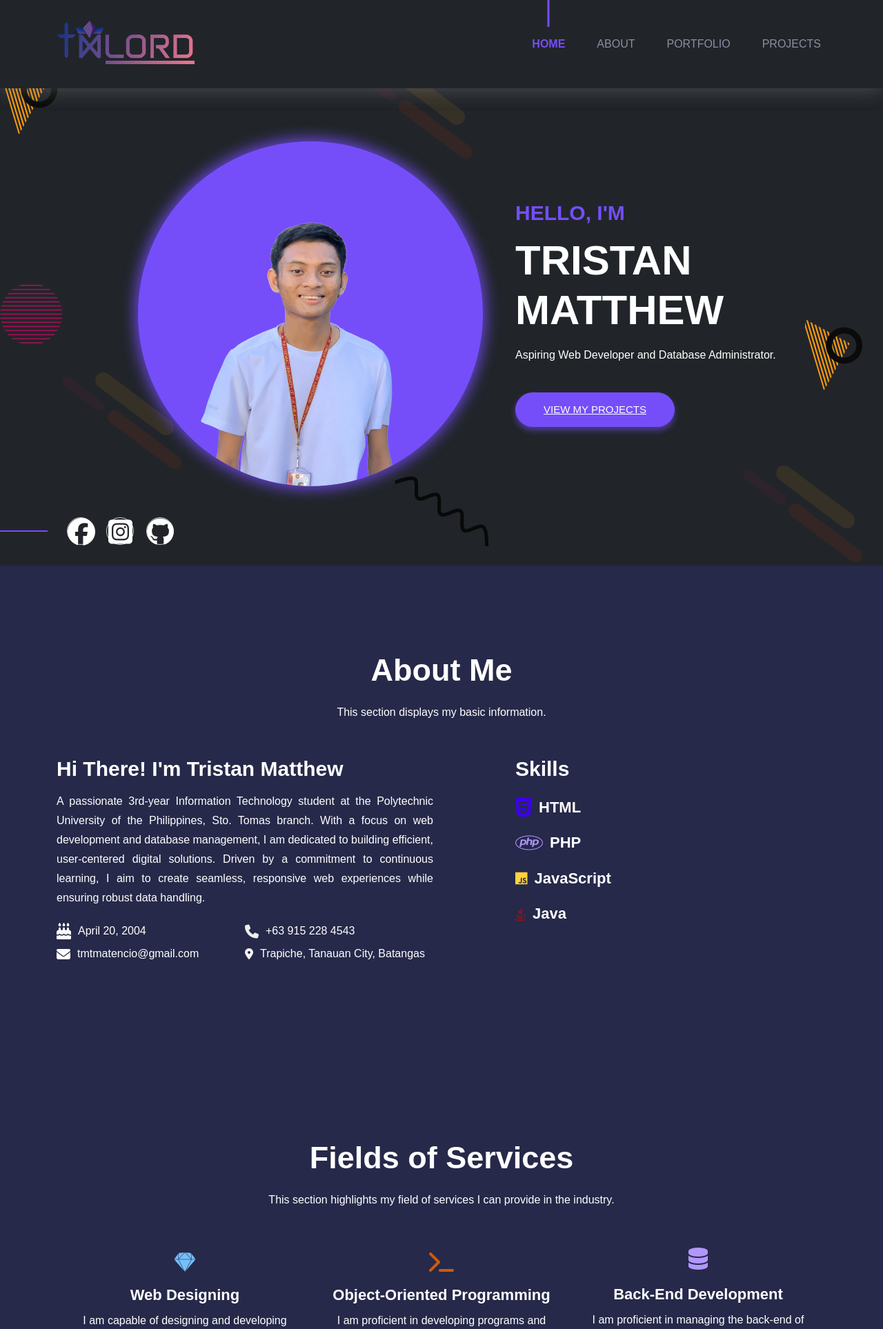
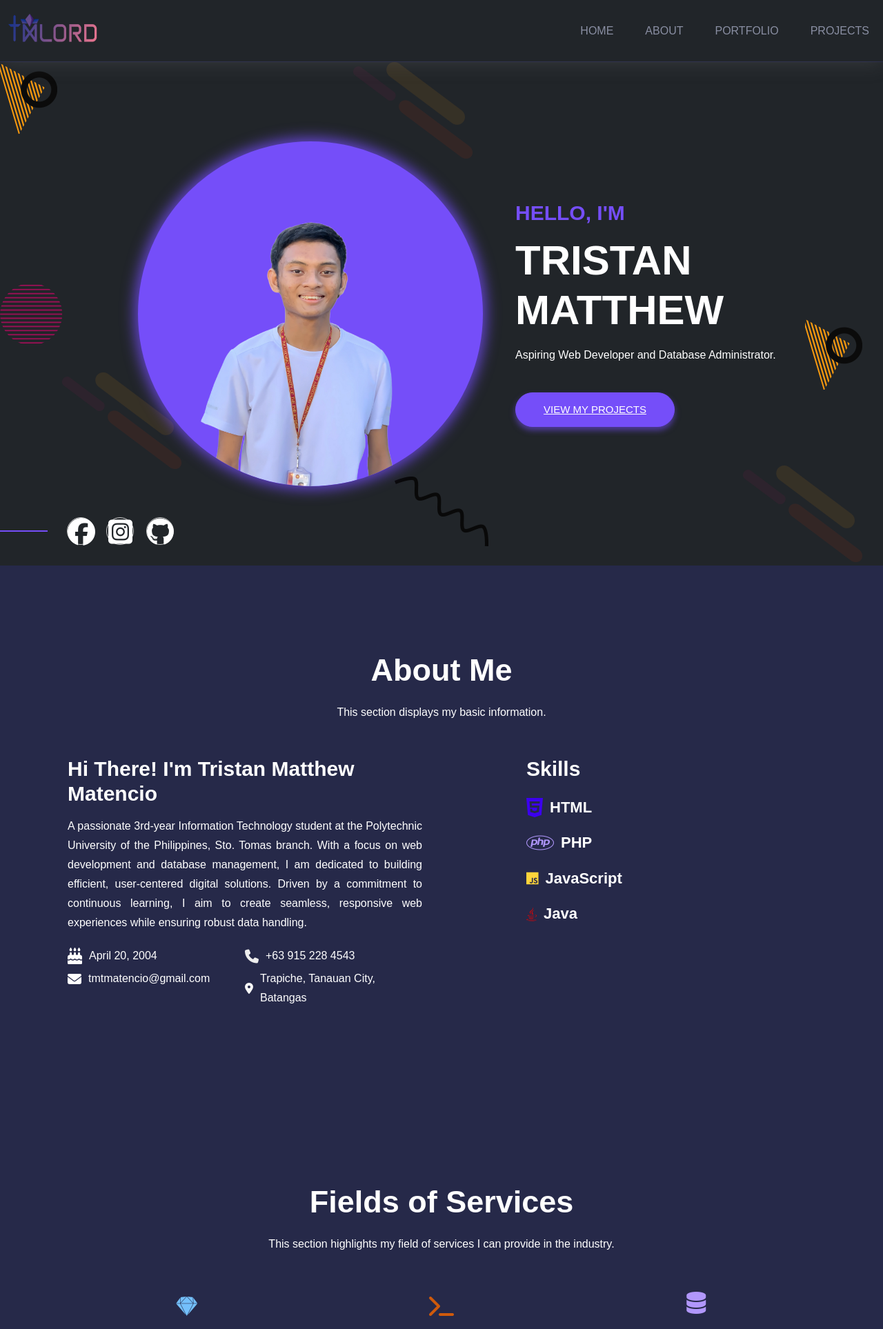
Before and after one commit to TrisMatt20/TrisMatt20.github.io, a PHP site: page / in a window 1280 px wide. Shown: the top 1927 px of the page at 69% size. Run offline with PHP 8.4, Linux system fonts and the light colour scheme; some libraries are stand-ins or nearby versions.

Commit message:
Minor bug fixes

```diff
--- a/Portfolio/assets/css/js/animate-up.js
+++ b/Portfolio/assets/css/js/animate-up.js
@@ -14,10 +14,9 @@ document.addEventListener("DOMContentLoaded", () => {
     targets.forEach(target => observer.observe(target));
 });
 
-// Select all animated elements
+
 const animatedElements = document.querySelectorAll('.animate-left, .animate-right, .animate-up');
 
-// Function to add the 'show' class when element enters the viewport
 const handleScroll = () => {
     animatedElements.forEach((element) => {
         const rect = element.getBoundingClientRect();
@@ -26,9 +25,3 @@ const handleScroll = () => {
         }
     });
 };
-
-// Trigger on scroll
-window.addEventListener('scroll', handleScroll);
-
-// Trigger on page load
-handleScroll();
--- a/index.html
+++ b/index.html
@@ -19,13 +19,12 @@
 <body data-bs-spy="scroll" data-bs-target=".navbar" data-bs-offset="50" tabindex="0">
     <header id="home" class="header-area" data-bs-theme="dark">
         <div class="navigation fixed-top bg-dark">
-            <div class="container">
+            <div class="container-fluid">
                 <div class="row">
-                    <div class="col-lg-12">
-                        <nav class="navbar navbar-expand-lg navbar-dark" style="background-color: #343a40;">
+                    <div class="col">
+                        <nav class="navbar navbar-expand-lg navbar-dark">
                             <a class="navbar-brand" href="index.html">
-                                <img src="Portfolio/assets/css/img/profile/logo.png" style="width: 200px;"
-                                    alt="TM Lord">
+                                <img src="Portfolio/assets/css/img/profile/logo.png" alt="TM Lord">
                             </a>
                             <button class="navbar-toggler" type="button" data-bs-toggle="collapse"
                                 data-bs-target="#navbarContent" aria-controls="navbarContent" aria-expanded="false"
@@ -50,36 +49,6 @@
         </div>
     </header>
     <header id="home" class="header-area" data-bs-theme="dark">
-        <div class="navigation fixed-top bg-dark">
-            <div class="container">
-                <div class="row">
-                    <div class="col-lg-12">
-                        <nav class="navbar navbar-expand-lg navbar-dark">
-                            <a class="navbar-brand" href="index.html">
-                                <img src="Portfolio/assets/css/img/profile/logo.png" style="width: 200px;"
-                                    alt="TM Lord">
-                            </a>
-                            <button class="navbar-toggler" type="button" data-bs-toggle="collapse"
-                                data-bs-target="#navbarSupportedContent" aria-controls="navbarSupportedContent"
-                                aria-expanded="false" aria-label="Toggle navigation">
-                                <span class="navbar-toggler-icon"></span>
-                            </button>
-                            <div class="collapse navbar-collapse" id="navbarSupportedContent">
-                                <ul class="navbar-nav ms-auto">
-                                    <li class="nav-item active"><a class="nav-link page-scroll" href="#home">Home</a>
-                                    </li>
-                                    <li class="nav-item"><a class="nav-link page-scroll" href="#about">About</a></li>
-                                    <li class="nav-item"><a class="nav-link page-scroll" href="#portfolio">Portfolio</a>
-                                    </li>
-                                    <li class="nav-item"><a class="nav-link page-scroll" href="#projects">Projects</a>
-                                    </li>
-                                </ul>
-                            </div>
-                        </nav>
-                    </div>
-                </div>
-            </div>
-        </div>
         <div id="header-content" class="header-content d-flex align-items-center bg-dark text-dark">
             <div class="header-shape shape-one">
                 <img src="Portfolio/assets/css/img/shapes/shape-1.png" alt="Shape" class="img-fluid">
@@ -108,7 +77,7 @@
             <!-- Main Content -->
             <div class="container">
                 <div class="row align-items-center">
-                    <div class=" col-12 col-lg-6 offset-xl-1">
+                    <div class="col-12 col-lg-6 offset-xl-1">
                         <div class="header-image">
                             <img src="Portfolio/assets/css/img/profile/profilePic.png" alt="Picture">
                         </div>
@@ -152,17 +121,17 @@
                 <div class="col-lg-8">
                     <div class="section-title text-center animate-up">
                         <h2 class="title" style="color: #ffffff;">About Me</h2>
-                        <p style="color: #ffffff;">This section displays my basic information.</p>
+                        <p class="px-3" style="color: #ffffff;">This section displays my basic information.</p>
                     </div>
                 </div>
             </div>
             <div class="row">
                 <div class="col-lg-6">
-                    <div class="about-content mt-50 animate-left">
+                    <div class="about-content mt-50 px-3 animate-up">
                         <h5 class="about-title" style="font-weight: bold; color: #ffffff; font-size: 30px;">
-                            Hi There! I'm Tristan Matthew
+                            Hi There! I'm Tristan Matthew Matencio
                         </h5>
-                        <p class="animate-left" style="text-align: justify; color: #ffffff;">
+                        <p style="text-align: justify; color: #ffffff;">
                             A passionate 3rd-year Information Technology student at the Polytechnic University of the
                             Philippines, Sto. Tomas branch. With a focus on web development and database management, I
                             am
@@ -171,7 +140,7 @@
                             robust
                             data handling.
                         </p>
-                        <ul class="clearfix animate-left">
+                        <ul class="clearfix">
                             <li>
                                 <div class="single-info d-flex align-items-center">
                                     <i class="fa-solid fa-cake-candles fa-xl"
@@ -202,7 +171,7 @@
                     </div>
                 </div>
                 <div class="col-xl-5 offset-xl-1 col-lg-6">
-                    <div class="about-skills pt-25 animate-right">
+                    <div class="about-skills pt-25 px-3 animate-up">
                         <div class="skill-item mt-25">
                             <h3 class="about-skills" style="font-weight: bold; color: #ffffff; font-size: 30px;">
                                 Skills
@@ -220,6 +189,7 @@
                                 <i class="fa-brands fa-php fa-2xl" style="color: #b197fc; margin-right: 10px;"></i>
                                 <h4 style="color: #ffffff; margin: 0;">PHP</h4>
                             </div>
+                        </div>
                         <div class="skill-item mt-25">
                             <div class="single-info d-flex align-items-center">
                                 <i class="fa-brands fa-js fa-lg" style="color: #FFD43B; margin-right: 10px;"></i>
@@ -231,6 +201,8 @@
                                 <i class="fa-brands fa-java fa-lg" style="color: #eb0000; margin-right: 10px;"></i>
                                 <h4 style="color: #ffffff; margin: 0;">Java</h4>
                             </div>
+                        </div>
+
                     </div>
                 </div>
             </div>
@@ -244,11 +216,11 @@
                 <div class="col-lg-8">
                     <div class="section-title text-center pb-30 animate-up">
                         <h2 class="title" style="color: #ffffff;">Fields of Services</h2>
-                        <p style="color: #ffffff;">This section highlights my field of services I can provide in the
+                        <p class="px-3"style="color: #ffffff;">This section highlights my field of services I can provide in the
                             industry.</p>
                     </div>
                 </div>
-                <div class="row justify-content-center">
+                <div class="row justify-content-center px-3">
                     <!-- Web Designing Skill -->
                     <div class="col-lg-4 col-md-6 col-sm-8 animate-up">
                         <div class="single-service text-center mt-30">
@@ -257,33 +229,33 @@
                             </div>
                             <div class="service-content">
                                 <h4 style="color: #ffffff;">Web Designing</h4>
-                                <p style="color: #ffffff; margin-top: 10px;">I am capable of designing and developing
+                                <p class="px-3" style="color: #ffffff; margin-top: 10px;">I am capable of designing and developing
                                     webpages tailored to meet specific criteria and requirements.</p>
                             </div>
                         </div>
                     </div>
                     <!-- Object-Oriented Programming -->
-                    <div class="col-lg-4 col-md-6 col-sm-8">
+                    <div class="col-lg-4 col-md-6 col-sm-8 px-3">
                         <div class="single-service text-center mt-30 animate-up">
                             <div class="service-icon mb-3">
                                 <i class="fa-solid fa-terminal" style="color: #cf5a0c; font-size: 2em;"></i>
                             </div>
                             <div class="service-content">
                                 <h4 style="color: #ffffff;">Object-Oriented Programming</h4>
-                                <p style="color: #ffffff; margin-top: 10px;">I am proficient in developing programs and
+                                <p class="px-3" style="color: #ffffff; margin-top: 10px;">I am proficient in developing programs and
                                     systems that utilize Object-Oriented Programming (OOP) principles.</p>
                             </div>
                         </div>
                     </div>
                     <!-- Back-End Development -->
-                    <div class="col-lg-4 col-md-6 col-sm-8">
+                    <div class="col-lg-4 col-md-6 col-sm-8 px-3">
                         <div class="single-service text-center mt-30 animate-up">
                             <div class="service-icon mb-3">
                                 <i class="fa-solid fa-database fa-2xl" style="color: #B197FC; font-size: 2em;"></i>
                             </div>
                             <div class="service-content">
                                 <h4 style="color: #ffffff; padding-top: 10px;">Back-End Development</h4>
-                                <p style="color: #ffffff; margin-top: 10px;">I am proficient in managing the back-end of
+                                <p class="px-3" style="color: #ffffff; margin-top: 10px;">I am proficient in managing the back-end of
                                     systems, ensuring the proper implementation of best practices and security measures.
                                 </p>
                             </div>
@@ -291,7 +263,7 @@
                     </div>
                 </div>
                 <!-- Quality Assurance -->
-                <div class=" col-lg-4 col-md-6 col-sm-8">
+                <div class=" col-lg-4 col-md-6 col-sm-8 px-3">
                     <div class="single-service text-center mt-30 animate-up">
                         <div class="service-icon">
                             <i class="fa-solid fa-star fa-2xl" style="color: #FFD43B; font-size: 2em;"></i>
@@ -300,7 +272,7 @@
                             <h4 style="color: #ffffff; color: #ffffff; margin-top: 10px;">Quality
                                 Assurance
                             </h4>
-                            <p style="color: #ffffff; margin-top: 10px;">I am capable of ensuring that my projects
+                            <p class="px-3" style="color: #ffffff; margin-top: 10px;">I am capable of ensuring that my projects
                                 function effectively by
                                 identifying, reducing, and eliminating errors and bugs throughout the development
                                 process.</p>
@@ -308,21 +280,21 @@
                     </div>
                 </div>
                 <!-- Communication -->
-                <div class="col-lg-4 col-md-6 col-sm-8">
+                <div class="col-lg-4 col-md-6 col-sm-8 px-3">
                     <div class="single-service text-center mt-30 animate-up">
                         <div class="service-icon">
                             <i class="fa-solid fa-comment fa-2xl" style="color: #74C0FC; font-size: 2em;"></i>
                         </div>
                         <div class="service-content">
                             <h4 style="color: #ffffff; margin-top: 10px;">Communication</h4>
-                            <p style="color: #ffffff; margin-top: 10px;">I am able to clearly articulate my thoughts and
+                            <p class="px-3" style="color: #ffffff; margin-top: 10px;">I am able to clearly articulate my thoughts and
                                 effectively
                                 manage interpersonal communication.</p>
                         </div>
                     </div>
                 </div>
                 <!-- Consultancy and Support Skill -->
-                <div class="col-lg-4 col-md-6 col-sm-8">
+                <div class="col-lg-4 col-md-6 col-sm-8 px-3">
                     <div class="single-service text-center mt-30 animate-up">
                         <div class="service-icon">
                             <i class="fa-solid fa-headset fa-2xl" style="color: #2cbe19; font-size: 2em;"></i>
@@ -330,7 +302,7 @@
                         <div class="service-content">
                             <h4 style="color: #ffffff; margin-top: 10px;">
                                 Consultancy and Support</h4>
-                            <p style="color: #ffffff; margin-top: 10px;">I am capable of offering assistance, sharing
+                            <p class="px-3" style="color: #ffffff; margin-top: 10px;">I am capable of offering assistance, sharing
                                 knowledge, and
                                 providing support to others in the development process.</p>
                         </div>
@@ -343,9 +315,9 @@
     <section id="projects" class="project-area pt-125 pb-130">
         <div class="container">
             <div class="row">
-                <div class="section-title pb-25 animate-up">
+                <div class="section-title pb-25 animate-up px-3">
                     <h2 class="title" style="color: white; text-align: center;">My Projects</h2>
-                    <p style="color:white; text-align: center; font-size: larger;">This section displays all the
+                    <p class= "px-3"style="color:white; text-align: center;">This section displays all the
                         compilation of my activites in my Web Development Course</p>
                     <div class="col-lg-8">
 
@@ -481,7 +453,8 @@
                                 <div class="project-overlay">
                                     <div class="project-content text-center">
                                         <h3 class="project-title"
-                                            style="margin-top: 10px; color: black; font-weight: bold;">Infinity Stones</h3>
+                                            style="margin-top: 10px; color: black; font-weight: bold;">Infinity Stones
+                                        </h3>
                                         <div class="project-more">
                                             <a class="main-btn" href="activities/Unit-2/Parallax/banner.html">
                                                 <i class="fa-solid fa-eye fa-2xl" style="color: #ffffff;"></i> View
--- a/styles.css
+++ b/styles.css
@@ -164,7 +164,7 @@ p {
     -webkit-box-shadow: 0px 0px 29px 0px rgba(134, 134, 134, 0.25);
     -moz-box-shadow: 0px 0px 29px 0px rgba(134, 134, 134, 0.25);
     box-shadow: 0px 0px 29px 0px rgba(134, 134, 134, 0.25);
-    padding: 30px 0;
+    padding: 20px 0;
     background-color: #fff;
     -webkit-transition: all 0.3s ease-out 0s;
     -moz-transition: all 0.3s ease-out 0s;
@@ -612,23 +612,31 @@ p {
 @media (max-width: 768px) {
     .navbar {
         padding: 5px 10px;
+        width: 100%;
+        box-sizing: border-box;
     }
 
     .navbar-brand img {
-        max-width: 100px;
+        max-width: 100%;
+        height: auto;
+        display: block;
     }
 
     .navbar-nav {
-        background-color: #343a40;
+        background-color: white;
         padding: 10px;
         border-radius: 5px;
-        width: 100%;
+        width: calc(100% - 20px);
+        margin: 0 auto;
         flex-direction: column;
+        box-sizing: border-box;
     }
 
     .navbar-collapse {
         text-align: center;
         padding: 10px;
+        max-width: 100%;
+        overflow-x: hidden;
     }
 
     .navbar-nav .nav-item {
@@ -651,12 +659,12 @@ p {
     }
 
     .navbar-toggler-icon {
+        display: inline-block;
         width: 25px;
         height: 2px;
         background-color: #ffffff;
         border-radius: 5px;
         position: relative;
-        display: inline-block;
     }
 
     .navbar-toggler-icon::before,
@@ -678,7 +686,6 @@ p {
         top: 6px;
     }
 }
-
 
 @media (max-width: 768px) {
     .header {
@@ -1021,10 +1028,9 @@ p {
 
 @keyframes slideUp {
     from {
-        transform: translateY(100px);
+        transform: translateY(20px);
         opacity: 0;
     }
-
     to {
         transform: translateY(0);
         opacity: 1;
@@ -1033,62 +1039,10 @@ p {
 
 .animate-up {
     opacity: 0;
-    transform: translateY(100px);
+    transform: translateY(20px);
     transition: opacity 0.5s ease-out, transform 0.5s ease-out;
 }
 
 .animate-up.show {
     animation: slideUp 0.6s ease-out forwards;
 }
-
-/* Keyframe for sliding in from the left */
-@keyframes slideLeft {
-    from {
-        transform: translateX(-100px);
-        /* Start off to the left */
-        opacity: 0;
-    }
-
-    to {
-        transform: translateX(0);
-        /* End in the original position */
-        opacity: 1;
-    }
-}
-
-/* Keyframe for sliding in from the right */
-@keyframes slideRight {
-    from {
-        transform: translateX(100px);
-        /* Start off to the right */
-        opacity: 0;
-    }
-
-    to {
-        transform: translateX(0);
-        /* End in the original position */
-        opacity: 1;
-    }
-}
-
-/* Class for left animation */
-.animate-left {
-    opacity: 0;
-    transform: translateX(-100px);
-    transition: opacity 0.5s ease-out, transform 0.5s ease-out;
-}
-
-.animate-left.show {
-    animation: slideLeft 0.6s ease-out forwards;
-}
-
-/* Class for right animation */
-.animate-right {
-    opacity: 0;
-    transform: translateX(100px);
-    transition: opacity 0.5s ease-out, transform 0.5s ease-out;
-}
-
-.animate-right.show {
-    animation: slideRight 0.6s ease-out forwards;
-}
```
Also changed, not shown: Portfolio/assets/css/img/profile/logo.png. Lines whose indentation alone changed are shown as unchanged.
